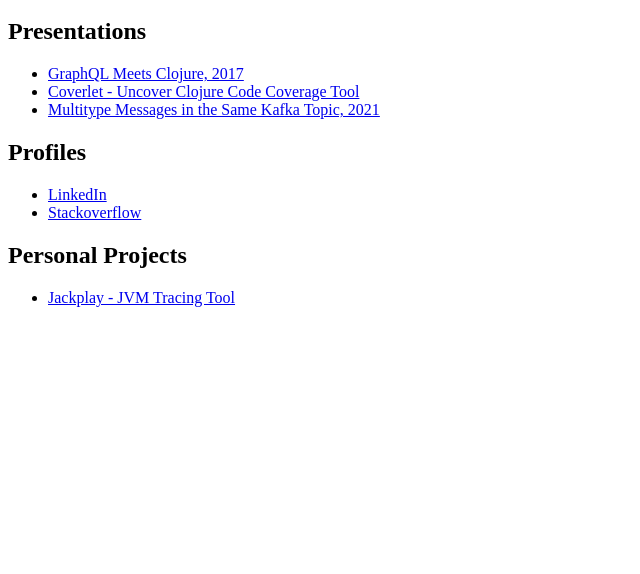
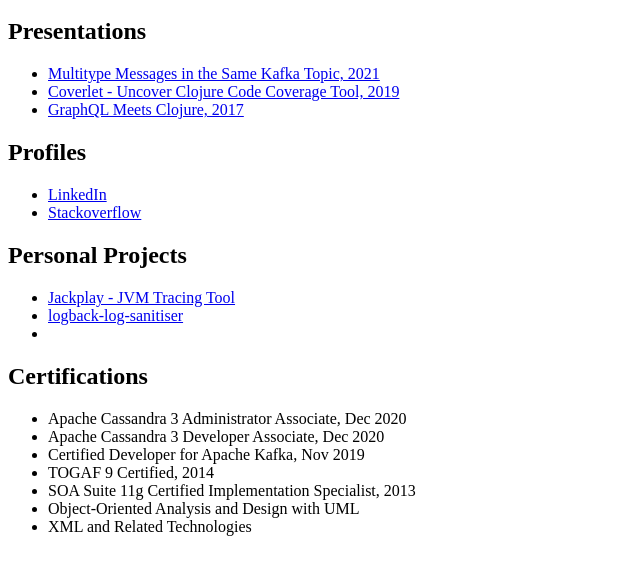
Before and after one commit to alfredxiao/alfredxiao.github.io, a plain HTML site: page index.html in a window 1280 px wide. Shown: the part 48-622 px from the top of the page, without its empty margins (0-640 px from the left). Drawn offline with Linux system fonts and the light colour scheme.

Commit message:
reorder presentations; add certs

```diff
--- a/index.html
+++ b/index.html
@@ -3,9 +3,9 @@
  <h1>Alfred Xiao</h1>
  <h2>Presentations</h2>
  <ul>
+   <li><a href="multitype-messagers-in-the-same-kafka-topic.html">Multitype Messages in the Same Kafka Topic, 2021</a></li>
+   <li><a href="https://docs.google.com/presentation/d/1AkGx5bhjX29zursL1Nf893KN1riDWdnPAPhhQHGJEAk/edit#slide=id.p">Coverlet - Uncover Clojure Code Coverage Tool, 2019</a></li>
    <li><a href="https://docs.google.com/presentation/d/1Rduna1XY2E1yCBlXVH7VQv4TKiEFYM-d/edit#slide=id.p3">GraphQL Meets Clojure, 2017</a></li>
-   <li><a href="https://docs.google.com/presentation/d/1AkGx5bhjX29zursL1Nf893KN1riDWdnPAPhhQHGJEAk/edit#slide=id.p">Coverlet - Uncover Clojure Code Coverage Tool</a></li>
-   <li><a href="multitype-messagers-in-the-same-kafka-topic.html">Multitype Messages in the Same Kafka Topic, 2021</a></li>
  </ul>
  <h2>Profiles</h2>
  <ul>
@@ -15,6 +15,17 @@
  <h2>Personal Projects</h2>
  <ul>
    <li><a href="https://github.com/alfredxiao/jackplay">Jackplay - JVM Tracing Tool</a></li>
+   <li><a href="https://github.com/alfredxiao/logback-log-sanitiser">logback-log-sanitiser</a><li>
+ </ul>
+ <h2>Certifications</h2>
+ <ul>
+   <li>Apache Cassandra 3 Administrator Associate, Dec 2020</li>
+   <li>Apache Cassandra 3 Developer Associate, Dec 2020</li>
+   <li>Certified Developer for Apache Kafka, Nov 2019</li>
+   <li>TOGAF 9 Certified, 2014</li>
+   <li>SOA Suite 11g Certified Implementation Specialist, 2013</li>
+   <li>Object-Oriented Analysis and Design with UML</li>
+   <li>XML and Related Technologies</li>
  </ul>
 </body>
 </html>
```
